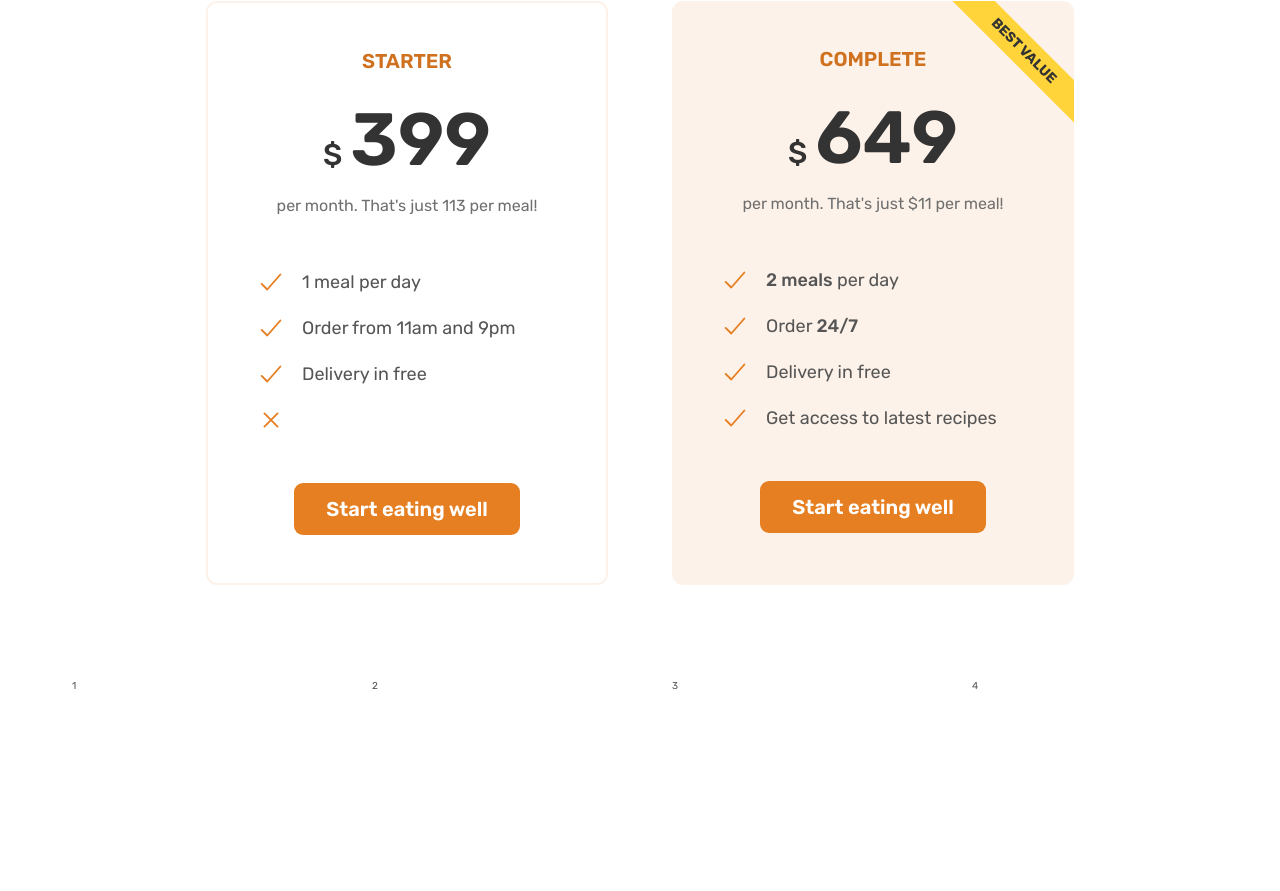
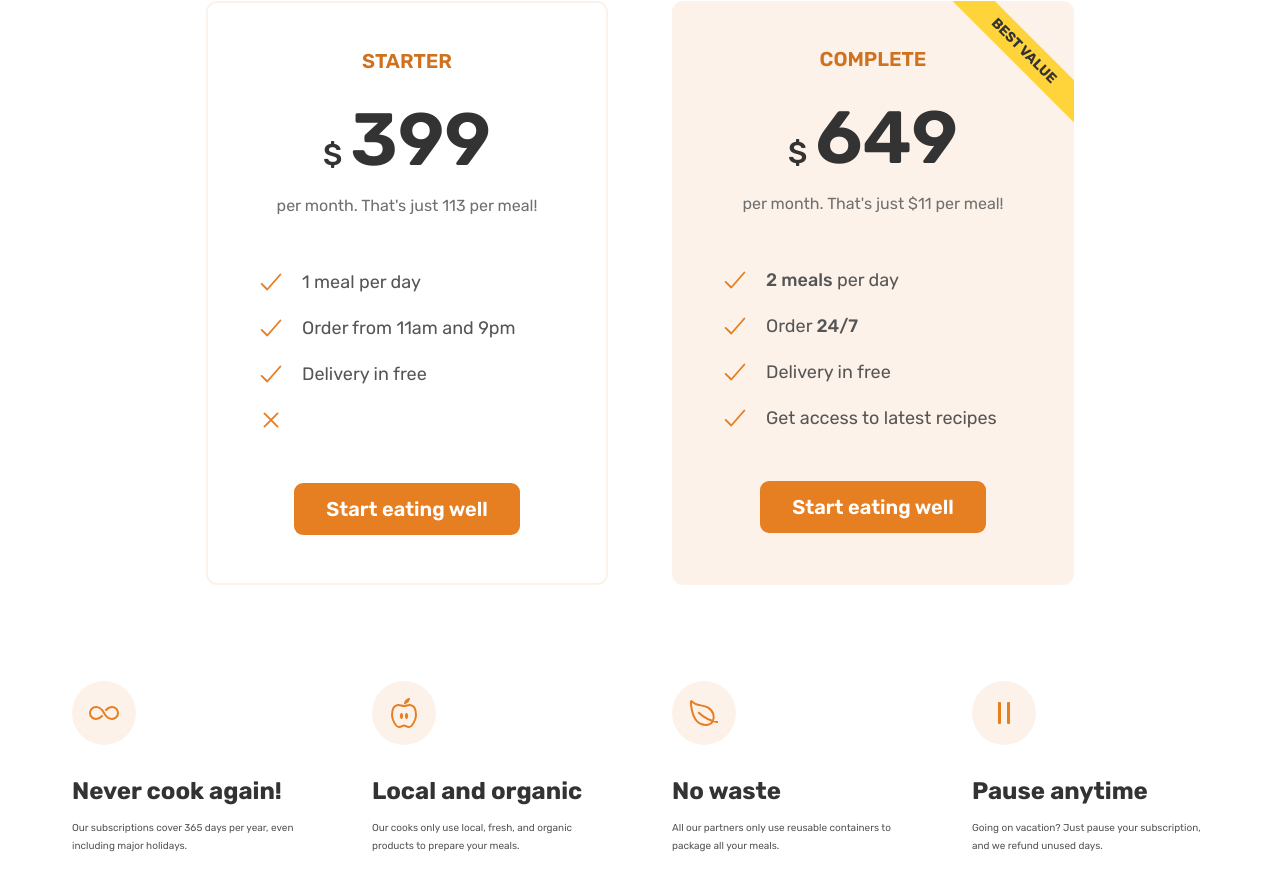
Before and after one commit to FarzanehDabiri71/OmniFood-js, a plain HTML site: page index.html in a window 1280 px wide. Shown: the part 4982-5873 px from the top of the page. Before the commit the page ends 5769 px from the top, so only its background shows below. Drawn offline with nearby package versions, Linux system fonts and the light colour scheme.

Commit message:
Implemented featuere section

```diff
--- a/css/general.css
+++ b/css/general.css
@@ -45,6 +45,7 @@ Medium: 11px
 2 / 4 / 8 / 12 / 16 / 24 / 32 / 48 / 64 / 80 / 96 / 128
 
 */
+/* https://ionic.io/ionicons */
 * {
   padding: 0;
   margin: 0;
--- a/css/style.css
+++ b/css/style.css
@@ -382,3 +382,22 @@
   text-align: center;
   margin-top: 4.8rem;
 }
+.feature-icon {
+  color: #e67e22;
+  height: 3.2rem;
+  width: 3.2rem;
+  background-color: #fdf2e9;
+  margin-bottom: 3.2rem;
+  padding: 1.6rem;
+  border-radius: 50%;
+}
+.feature-title {
+  font-size: 2.4rem;
+  color: #333;
+  font-weight: 700;
+  margin-bottom: 1.6rem;
+}
+.feature-text {
+  font-style: 1.8rem;
+  line-height: 1.8;
+}
--- a/index.html
+++ b/index.html
@@ -468,11 +468,40 @@
             </div>
           </div>
         </div>
+
         <div class="container grid grid--4-cols">
-          <div class="feature">1</div>
-          <div class="feature">2</div>
-          <div class="feature">3</div>
-          <div class="feature">4</div>
+          <div class="feature">
+            <ion-icon class="feature-icon" name="infinite-outline"></ion-icon>
+            <p class="feature-title">Never cook again!</p>
+            <p class="feature-text">
+              Our subscriptions cover 365 days per year, even including major
+              holidays.
+            </p>
+          </div>
+          <div class="feature">
+            <ion-icon class="feature-icon" name="nutrition-outline"></ion-icon>
+            <p class="feature-title">Local and organic</p>
+            <p class="feature-text">
+              Our cooks only use local, fresh, and organic products to prepare
+              your meals.
+            </p>
+          </div>
+          <div class="feature">
+            <ion-icon class="feature-icon" name="leaf-outline"></ion-icon>
+            <p class="feature-title">No waste</p>
+            <p class="feature-text">
+              All our partners only use reusable containers to package all your
+              meals.
+            </p>
+          </div>
+          <div class="feature">
+            <ion-icon class="feature-icon" name="pause-outline"></ion-icon>
+            <p class="feature-title">Pause anytime</p>
+            <p class="feature-text">
+              Going on vacation? Just pause your subscription, and we refund
+              unused days.
+            </p>
+          </div>
         </div>
       </section>
     </main>
```
